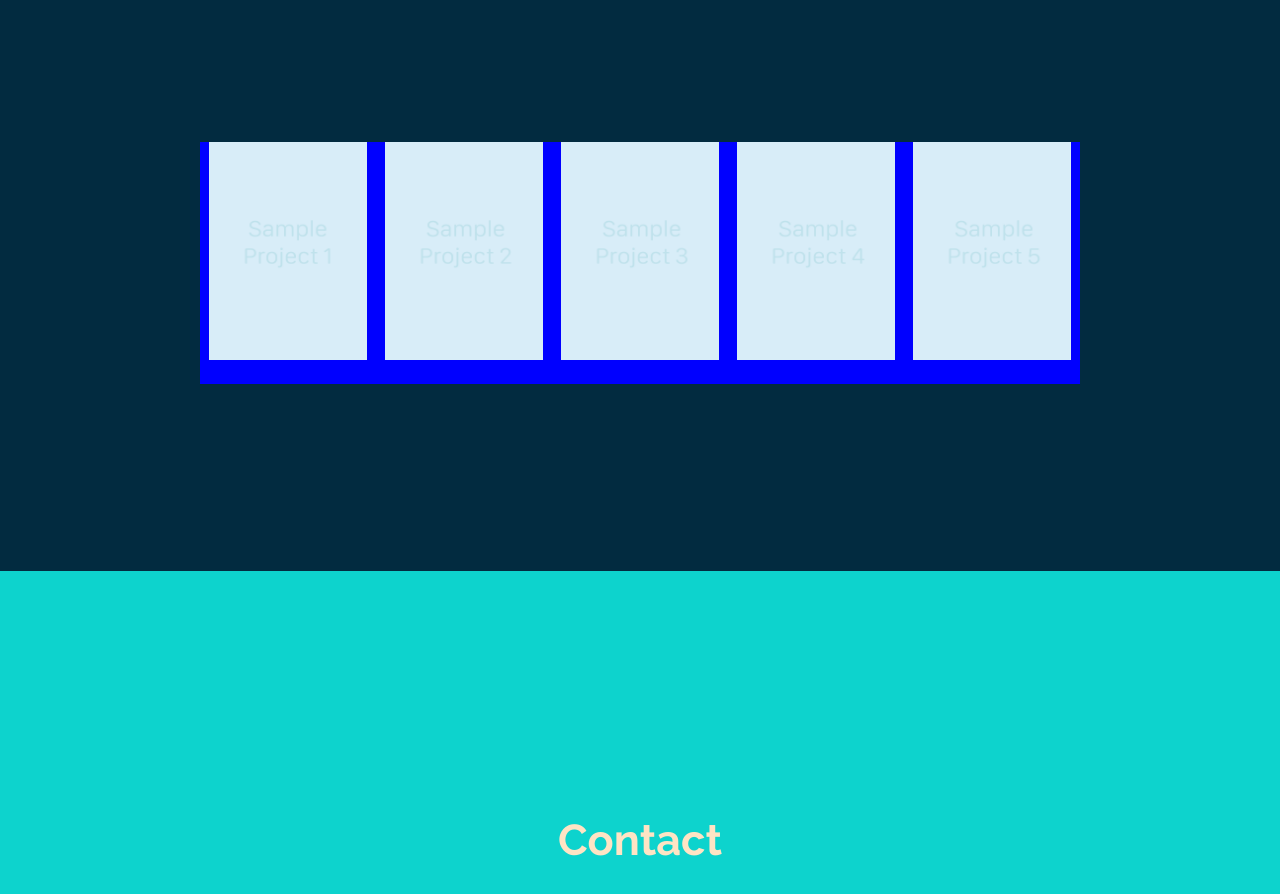
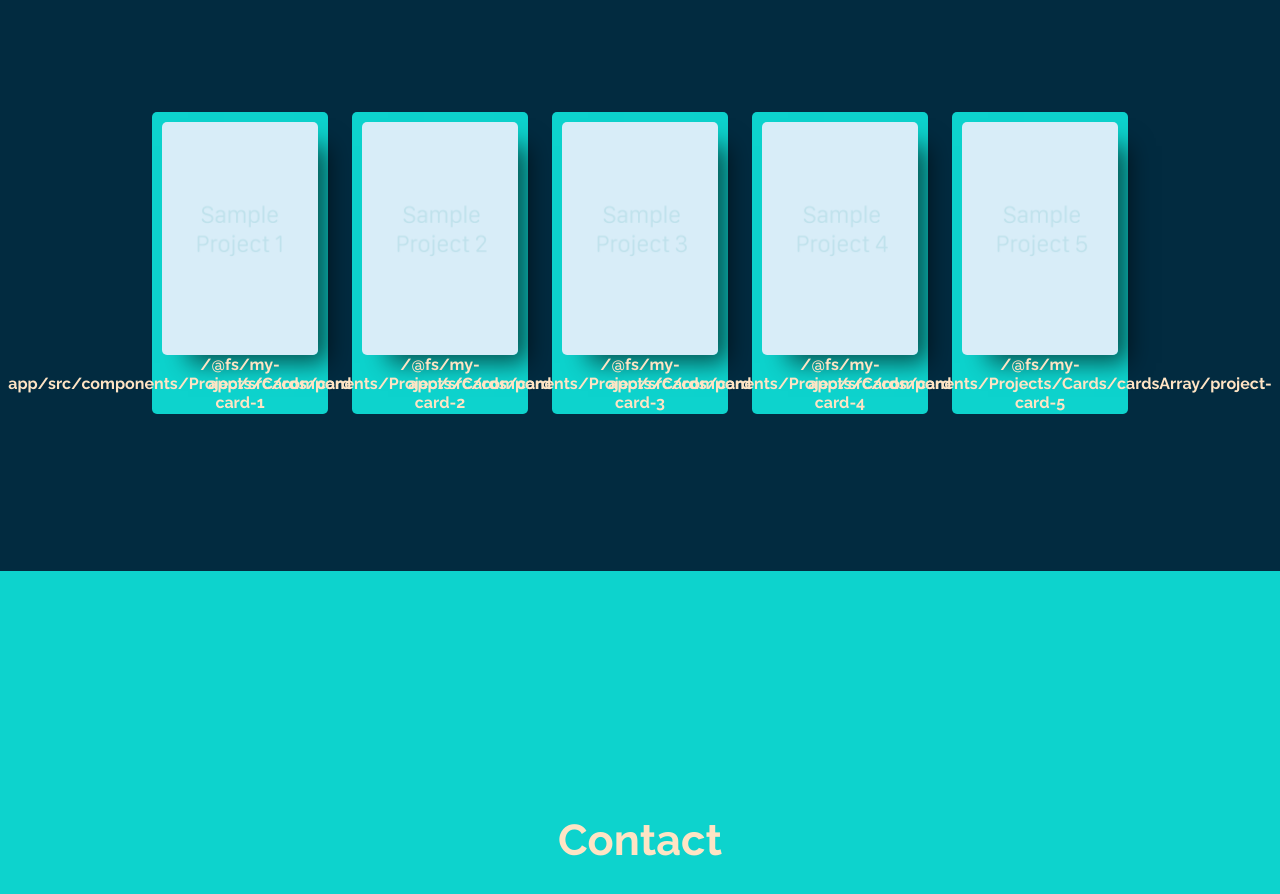
Before and after one commit to michaelrushton-dev/my-website, a React (Create React App) app in the folder my-app/: page / in a window 1280 px wide. Shown: the part 1829-2723 px from the top of the page. Built offline with nearby package versions, Linux system fonts and the light colour scheme.

Commit message:
got regex to name cards after their name in file

```diff
--- a/my-app/src/components/Projects/Cards/Cards.js
+++ b/my-app/src/components/Projects/Cards/Cards.js
@@ -2,6 +2,14 @@ import './cards.css';
 import cardArray from './cardsArray/cardsArray.js';
 
 export default function Cards() {
+    console.log(cardArray);
+    // example of card string"/static/media/project-card-1.84747e47feb7636cfa6e.png"
+    function getName(card) {
+        const name = card.replace(/(w.)|(\/static\/)|(media.)|(\.)\w+/g, '');
+        console.log(name);
+        return name;
+    }
+
     return (
         <div>
             <div className='card-display'>
@@ -14,6 +22,7 @@ export default function Cards() {
                                 alt={card}
                                 key={card}
                             />
+                            <h4>{getName(card)}</h4>
                         </div>
                     );
                 })}
--- a/my-app/src/components/Projects/Cards/cards.css
+++ b/my-app/src/components/Projects/Cards/cards.css
@@ -8,22 +8,34 @@
     flex-wrap: wrap;
 }
 .cards {
+    display: flex;
+    flex-direction: column;
+    align-items: center;
+    padding: 0.1em;
+    border-radius: 5px;
     width: 30vw;
-    background-color: blue;
+    background-color: var(--primary-color);
 }
 .card-images {
+    /* padding-top: 0.5em; */
+    margin-top: 0.5em;
+    border-radius: 5px;
     height: 90%;
     width: 90%;
+    box-shadow: 18px 16px 23px -8px rgba(0, 0, 0, 0.61);
 }
 @media only screen and (min-width: 600px) {
     /* larger than wide mobile */
+    .card-display {
+        gap: 1.5em;
+    }
     .cards {
         width: 20vw;
     }
 }
 
 @media only screen and (min-width: 900px) {
-    /* larger than wide mobile */
+    /* even larger than wide mobile */
     .cards {
         width: 11em;
     }
--- a/my-app/src/components/Projects/Projects.js
+++ b/my-app/src/components/Projects/Projects.js
@@ -7,7 +7,7 @@ import Cards from './Cards/Cards.js';
 function Projects() {
     return (
         <div id='projects'>
-            <h2>Projects</h2>
+            <h2 className='projects-title'>Projects</h2>
             <div
                 className='inner-project-content'
                 style={{ paddingTop: '8em' }}
--- a/my-app/src/components/Projects/projects.css
+++ b/my-app/src/components/Projects/projects.css
@@ -19,3 +19,17 @@
     justify-content: center;
     align-items: center;
 }
+
+@media only screen and (min-width: 600px) {
+    /* larger than wide mobile */
+    .projects-title {
+        padding-bottom: 1em;
+    }
+}
+
+@media only screen and (min-width: 900px) {
+    /* even larger than wide mobile */
+    .projects-title {
+        padding-bottom: 0;
+    }
+}
```
